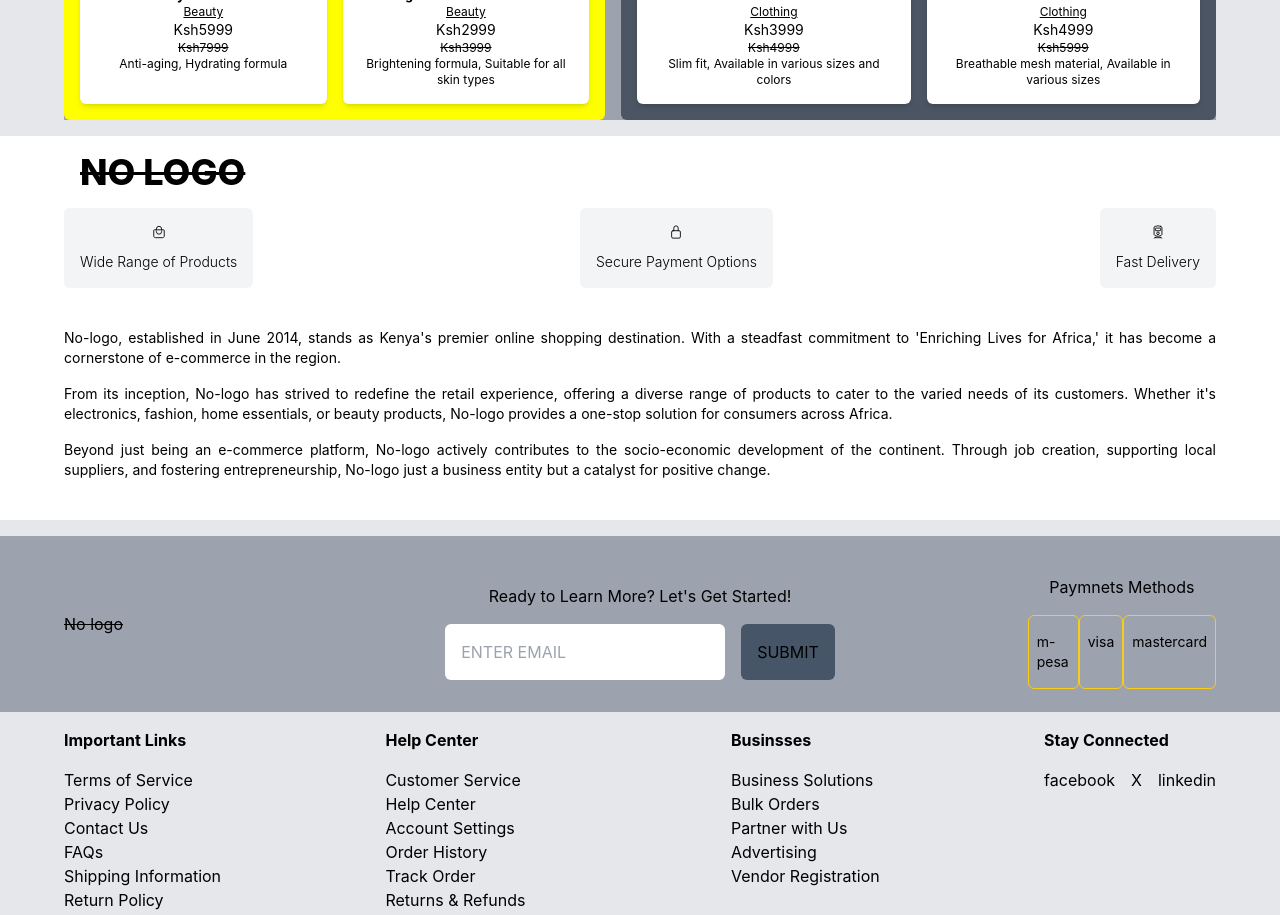
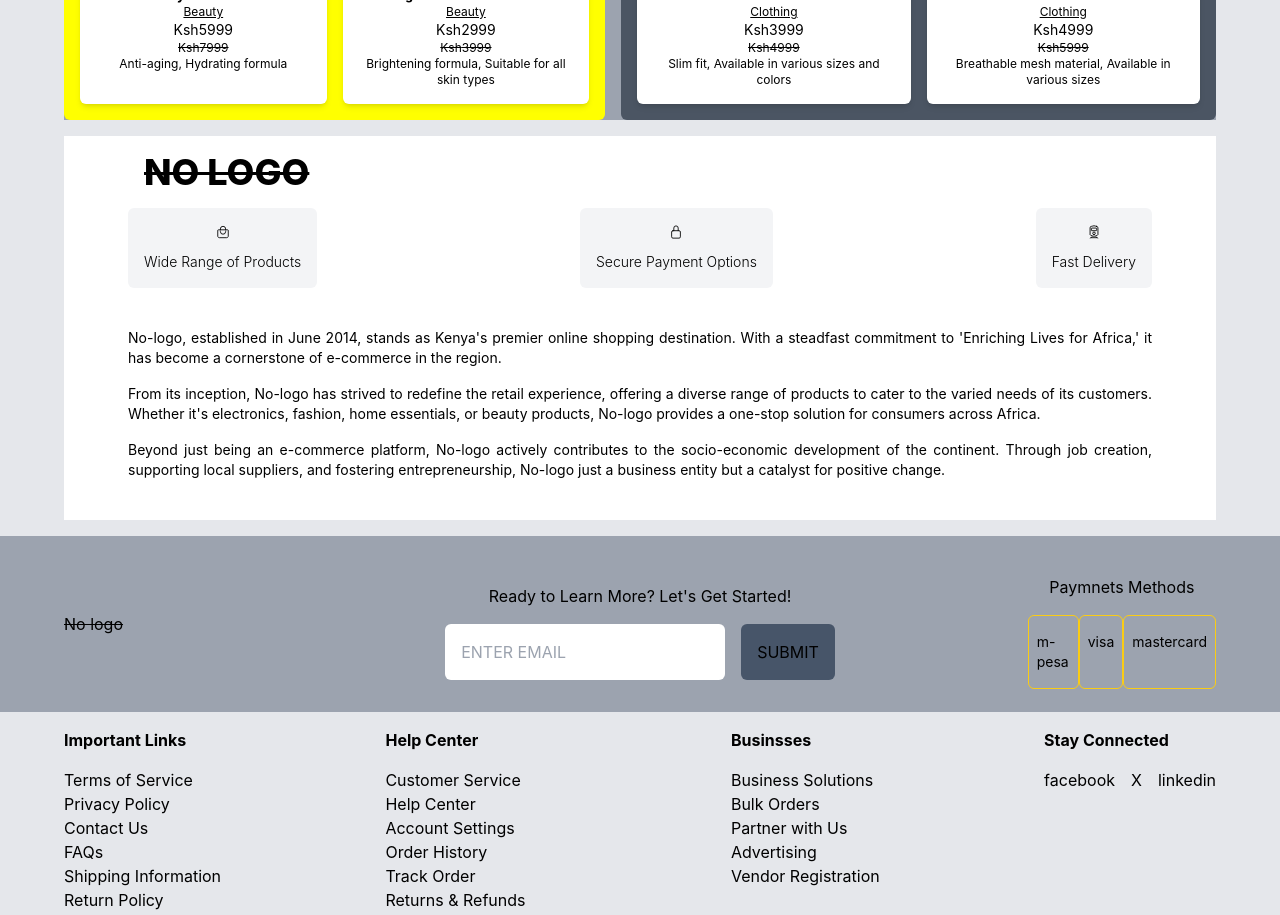
Before and after one commit to philipNgungi037/finishes, a React (Create React App) app: page / in a window 1280 px wide. Shown: the part 2000-2915 px from the top of the page. Built offline with nearby package versions, Linux system fonts and the light colour scheme.

Commit message:
:lipstick: Add horizontal padding at about-us.

```diff
--- a/src/components/landing-page/about-us/About-us.jsx
+++ b/src/components/landing-page/about-us/About-us.jsx
@@ -3,7 +3,7 @@
 
 const AboutUs = () => {
     return (
-        <div className='about-us-main text-sm'>
+        <div className='about-us-main text-sm px-16'>
             <Description />
 
         </div>
```
